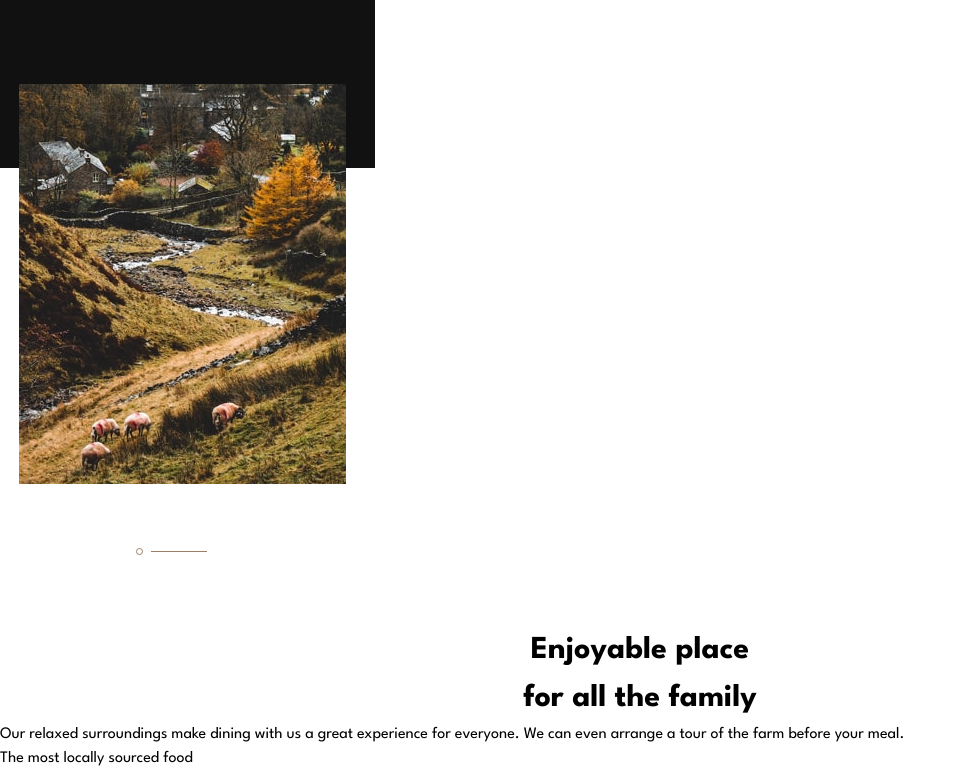
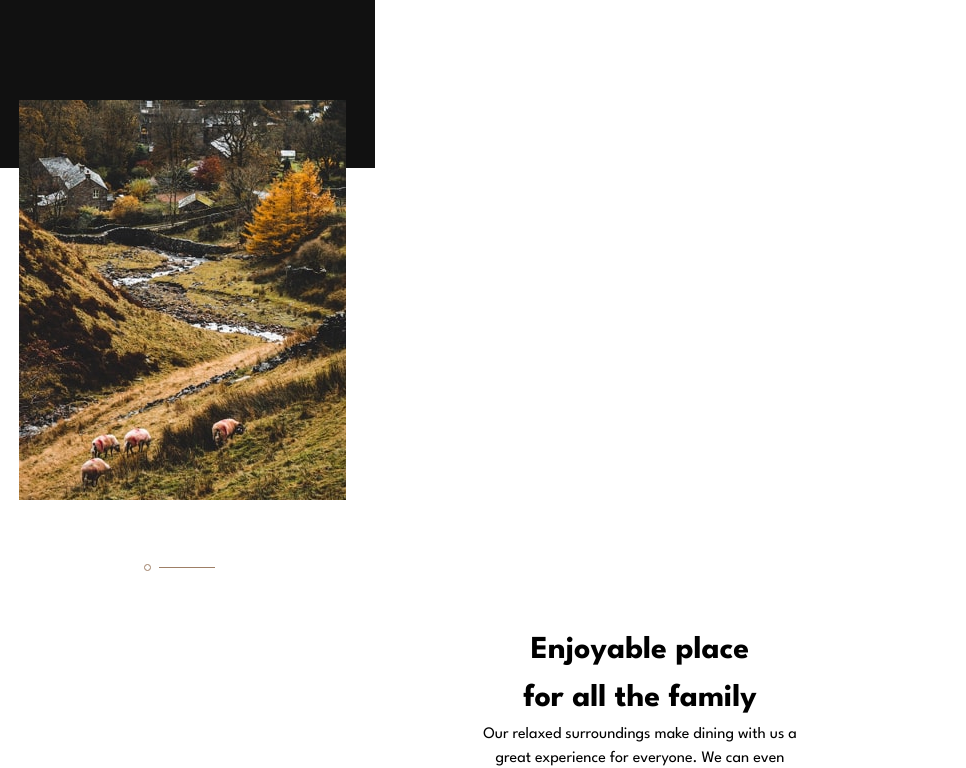
Before and after one commit to LUCA-DesComBes/dine, a website built with Vite: page index.html in a window 1280 px wide. Shown: the part 580-1348 px from the top of the page, without its empty margins (0-966 px from the left). Built offline with nearby package versions, Linux system fonts and the light colour scheme.

Commit message:
1st message

```diff
--- a/index.html
+++ b/index.html
@@ -9,7 +9,7 @@
     <meta name="viewport" content="width=device-width, initial-scale=1.0" />
     <title>Diner-Restaurant-Website</title>
   </head>
-  <body class=" text-black font-spartan">
+  <body class=" text-black font-spartan text-center">
 
 
 
@@ -25,11 +25,11 @@
 </section>
 </header>
 <article>
-  <img src="./img/enjoyable-place-mobile.jpg" alt="enjoyable" class="relative bottom-[8.5rem] left-[1.2rem]">
-  <img src="./img/pattern-divide.svg" alt="divide" class=" flex justify-center items-center relative bottom-[4.5rem] left-[8.5rem]">
+  <img src="./img/enjoyable-place-mobile.jpg" alt="enjoyable" class="relative bottom-[7.5rem] left-[1.2rem]">
+  <img src="./img/pattern-divide.svg" alt="divide" class=" flex justify-center items-center relative bottom-[3.5rem] left-[9rem]">
   <h2 class="text-[2rem] text-center font-bold">Enjoyable place<br>for all the family</h2>
 
- <p> Our relaxed surroundings make dining with us a great experience for everyone. We can even arrange
+ <p class="text-center"> Our relaxed surroundings make dining with us a<br>great experience for everyone. We can even<br>arrange
   a tour of the farm before your meal.</p>
 </article>
 <article>
```
Also changed, not shown: img/locally-sourced-mobile.jpg (added).
